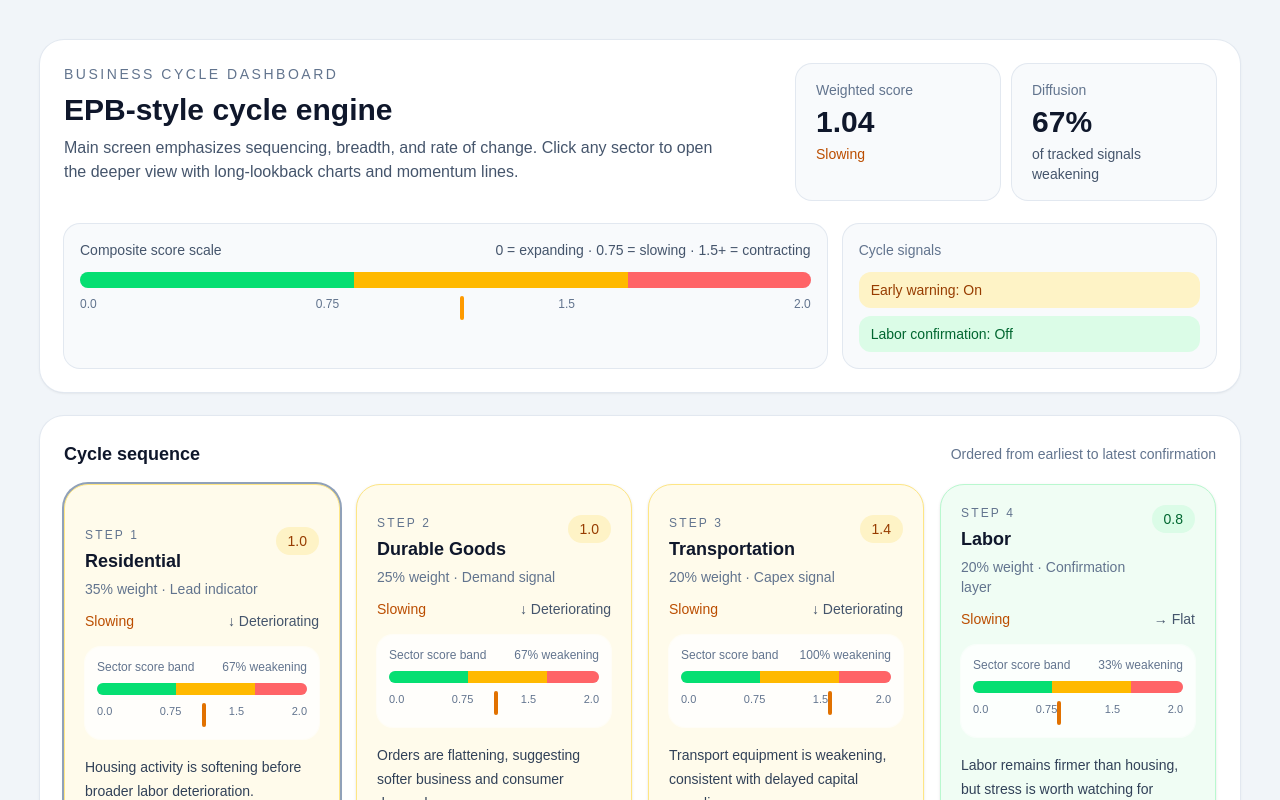
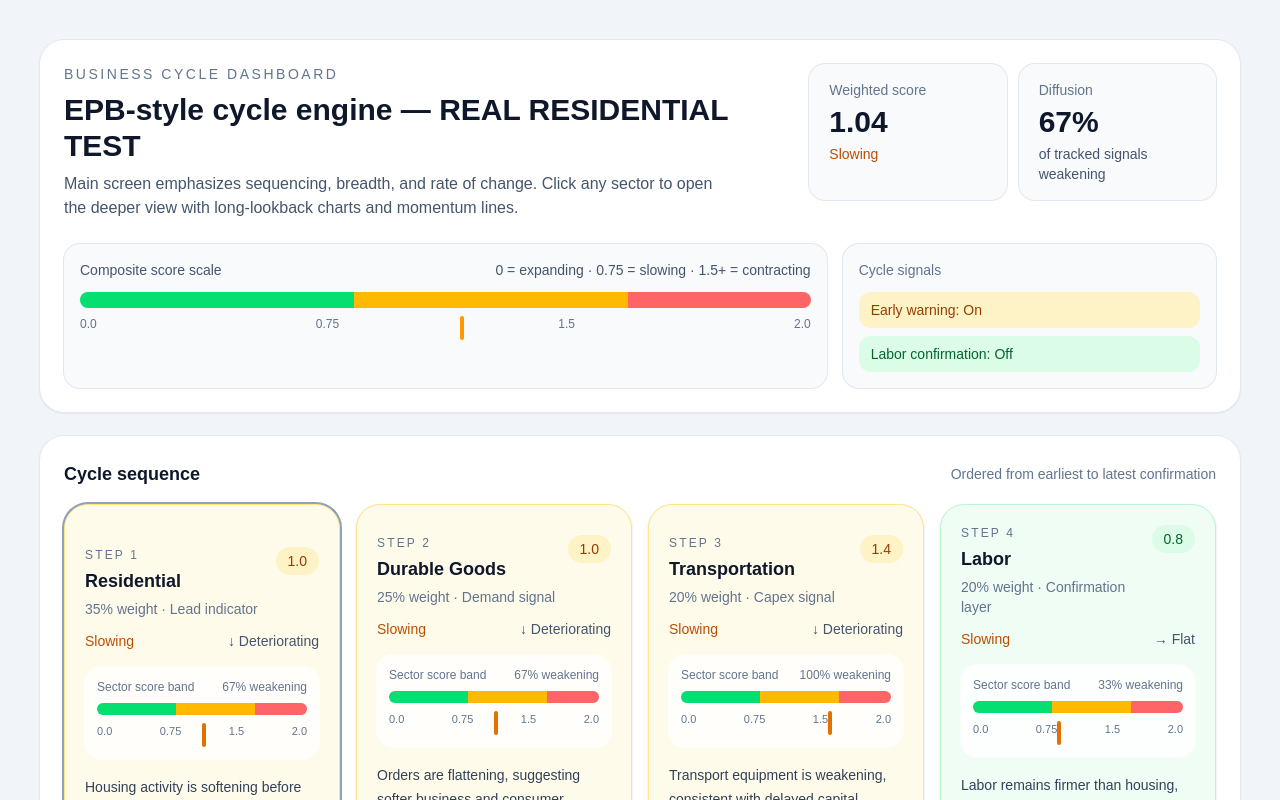
Before and after one commit to rgilpatric/business-cycle-dashboard, a Next.js app: page / in a window 1280 px wide. Shown: the top 800 px of the page. Built offline with nearby package versions, Linux system fonts and the light colour scheme.

Commit message:
Add real residential data

```diff
--- a/app/page.tsx
+++ b/app/page.tsx
@@ -647,7 +647,7 @@ export default function BusinessCycleDashboard() {
               <div className="text-sm font-medium uppercase tracking-[0.18em] text-slate-500">
                 Business Cycle Dashboard
               </div>
-              <h1 className="mt-2 text-3xl font-semibold text-slate-900">EPB-style cycle engine</h1>
+              <h1 className="mt-2 text-3xl font-semibold text-slate-900">EPB-style cycle engine — REAL RESIDENTIAL TEST</h1>
               <p className="mt-2 max-w-2xl text-slate-600">
                 Main screen emphasizes sequencing, breadth, and rate of change. Click any sector to open the deeper view with long-lookback charts and momentum lines.
               </p>
```
